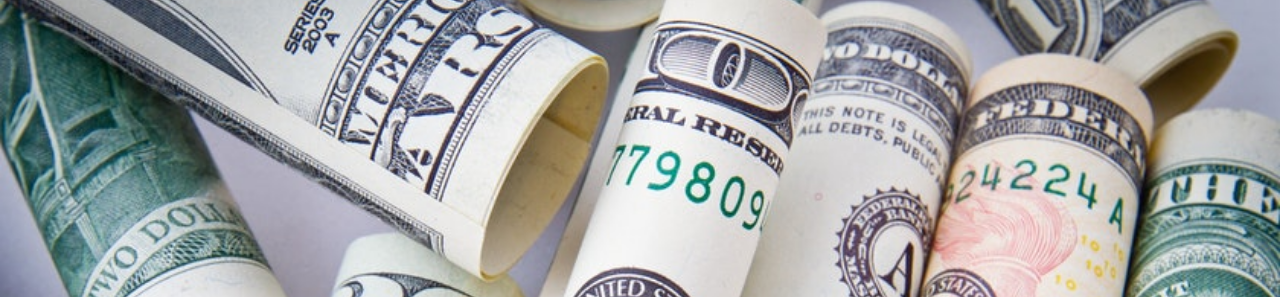
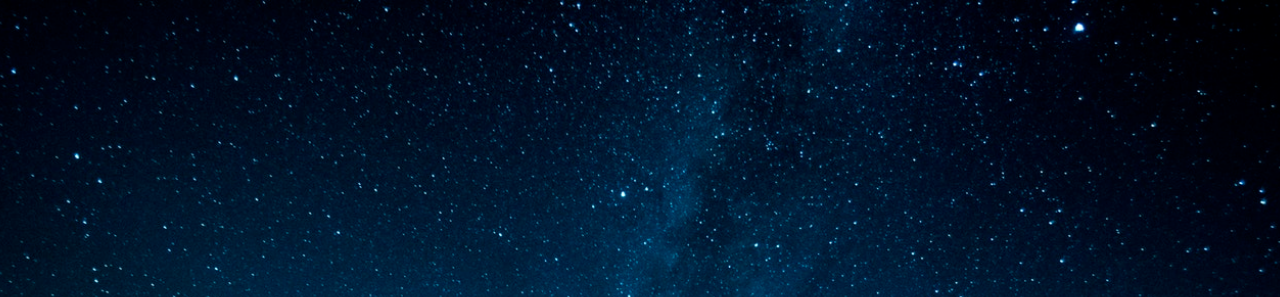
Before and after one commit to healthyatorfiles/zurg, a plain HTML site: page index.html in a window 1280 px wide. Shown: the top 297 px of the page. Drawn offline with Linux system fonts and the light colour scheme.

Commit message:
Update style.css

```diff
--- a/assets/css/style.css
+++ b/assets/css/style.css
@@ -244,7 +244,7 @@ body {
 .hero-home {
   padding: 300px 0 150px 0;
 	background: linear-gradient(to right, rgba(106, 17, 203, 0.95), rgba(37, 117, 252, 0.95)), url(../images/world-map.png) no-repeat center center;
-  background: url(../img/content/222.jpeg) no-repeat center center;
+  background: url(../img/content/x.jpg.jpeg) no-repeat center center;
 	background-size: cover;
 }
 
```
